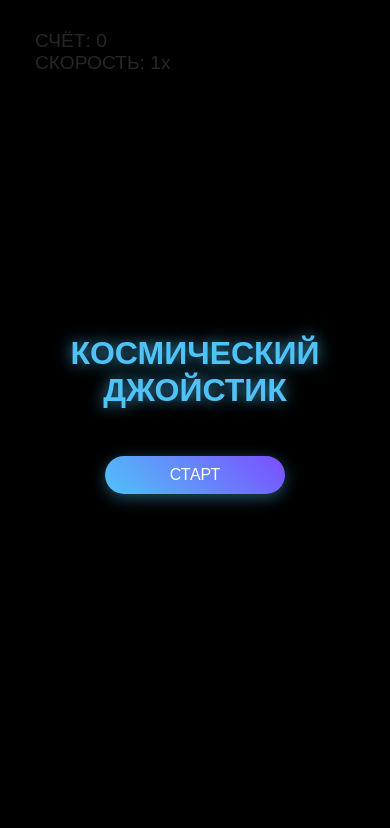
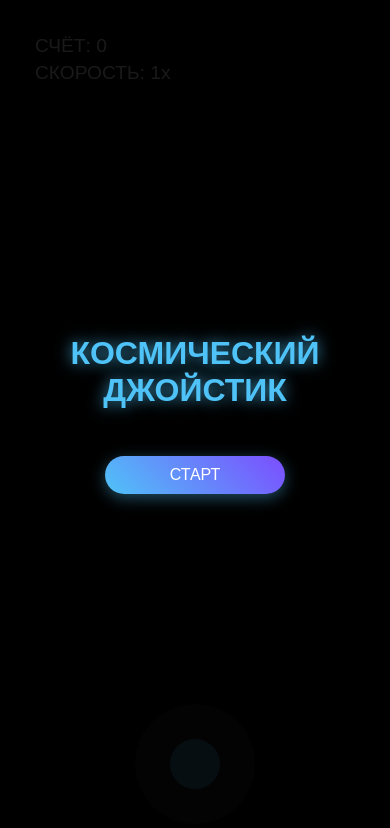
Before and after one commit to baxdanix/telegram-ball-game, a website: page public/index.html in a window 390 px wide. Drawn offline with Linux system fonts and the light colour scheme.

Commit message:
Update style.css

```diff
--- a/public/style.css
+++ b/public/style.css
@@ -7,14 +7,17 @@
 body {
     font-family: 'Arial', sans-serif;
     overflow: hidden;
-    touch-action: manipulation;
+    touch-action: none;
     background-color: #000;
+    color: white;
 }
 
 .game-container {
     position: relative;
     width: 100vw;
     height: 100vh;
+    display: flex;
+    flex-direction: column;
 }
 
 .menu-screen {
@@ -27,8 +30,7 @@ body {
     flex-direction: column;
     justify-content: center;
     align-items: center;
-    background: rgba(0, 0, 0, 0.85);
-    color: white;
+    background: rgba(0, 0, 0, 0.9);
     z-index: 100;
     text-align: center;
 }
@@ -44,52 +46,55 @@ body {
     display: none !important;
 }
 
+.game-area {
+    flex: 1;
+    position: relative;
+    overflow: hidden;
+}
+
 #gameCanvas {
     display: block;
     width: 100%;
-    height: 100%;
+    height: calc(100% - 120px);
     background-color: #000;
+}
+
+.joystick-container {
+    position: absolute;
+    bottom: 20px;
+    left: 50%;
+    transform: translateX(-50%);
+    width: 150px;
+    height: 150px;
+    background: rgba(255, 255, 255, 0.1);
+    border-radius: 50%;
+    display: flex;
+    justify-content: center;
+    align-items: center;
+    touch-action: none;
+}
+
+.joystick {
+    width: 60px;
+    height: 60px;
+    background: rgba(79, 195, 247, 0.7);
+    border-radius: 50%;
+    touch-action: none;
 }
 
 .game-ui {
     position: absolute;
     top: 20px;
     left: 20px;
-    color: white;
-    font-size: 1.5rem;
     z-index: 10;
     background: rgba(0, 0, 0, 0.6);
     padding: 10px 15px;
     border-radius: 8px;
+    font-size: 1.2rem;
 }
 
-.controls {
-    position: absolute;
-    right: 20px;
-    bottom: 40px;
-    display: flex;
-    flex-direction: column;
-    gap: 10px;
-}
-
-.control-btn {
-    width: 60px;
-    height: 60px;
-    border-radius: 50%;
-    background: rgba(255, 255, 255, 0.2);
-    color: white;
-    border: none;
-    font-size: 1.8rem;
-    cursor: pointer;
-    display: flex;
-    align-items: center;
-    justify-content: center;
-    transition: all 0.2s;
-}
-
-.control-btn:active {
-    background: rgba(79, 195, 247, 0.7);
-    transform: scale(0.95);
+.score-display, .speed-display {
+    margin: 5px 0;
 }
 
 .btn {
@@ -111,12 +116,8 @@ body {
     box-shadow: 0 6px 20px rgba(79, 195, 247, 0.6);
 }
 
-.btn:active {
-    transform: translateY(1px);
-}
-
 .game-over-screen {
-    background: rgba(0, 0, 0, 0.9);
+    background: rgba(0, 0, 0, 0.95);
 }
 
 .final-score {
@@ -137,13 +138,17 @@ body {
         font-size: 1rem;
     }
 
-    .game-ui {
-        font-size: 1.2rem;
+    .joystick-container {
+        width: 120px;
+        height: 120px;
     }
 
-    .control-btn {
+    .joystick {
         width: 50px;
         height: 50px;
-        font-size: 1.5rem;
+    }
+
+    #gameCanvas {
+        height: calc(100% - 100px);
     }
 }
```
